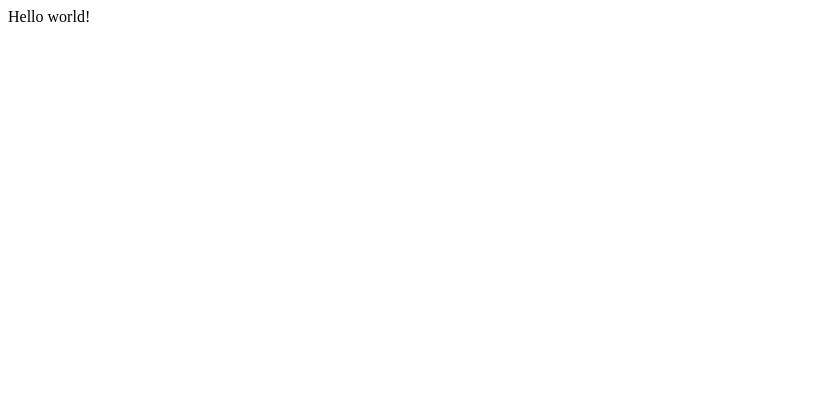
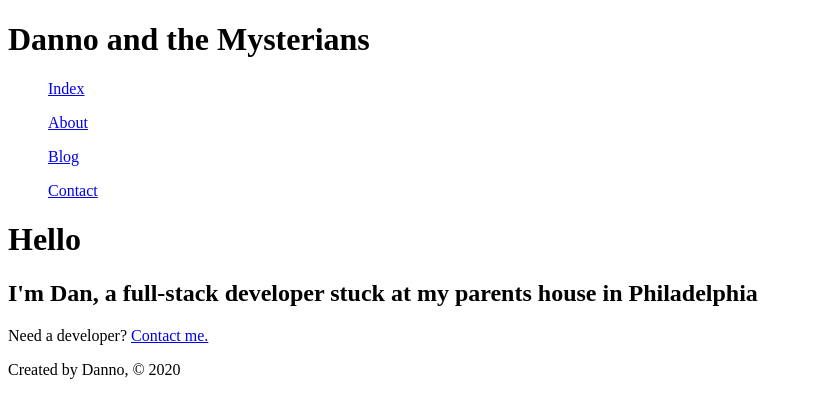
Before and after one commit to inspectordanno/gatsby-bootcamp, a Gatsby site: page / in a window 1280 px wide. Shown: the whole page, without its empty margins (0-813 px from the left). Built offline with nearby package versions, Linux system fonts and the light colour scheme; Gatsby itself is replaced by a stand-in of ours.

Commit message:
initial commit

```diff
--- /dev/null
+++ b/src/components/footer.js
@@ -0,0 +1,11 @@
+import React from 'react';
+
+const Footer = () => {
+  return (
+    <footer>
+      <p>Created by Danno, © 2020</p>
+    </footer>
+  );
+}
+
+export default Footer;
--- /dev/null
+++ b/src/components/header.js
@@ -0,0 +1,26 @@
+import React from 'react';
+import { Link } from 'gatsby';
+
+const Header = () => {
+  return (
+    <header>
+      <h1>Danno and the Mysterians</h1>
+      <nav>
+        <ul>
+          <Link to="/">Index</Link>
+        </ul>
+        <ul>
+          <Link to="/about">About</Link>
+        </ul>
+        <ul>
+          <Link to="/blog">Blog</Link>
+        </ul>
+        <ul>
+          <Link to="/contact">Contact</Link>
+        </ul>
+      </nav>
+    </header>
+  );
+}
+
+export default Header;
--- /dev/null
+++ b/src/pages/about.js
@@ -0,0 +1,19 @@
+import React from 'react';
+import { Link } from 'gatsby';
+
+import Header from '../components/header'
+import Footer from '../components/footer';
+
+const AboutPage = () => {
+  return (
+    <div>
+      <Header />
+      <h1>About</h1>
+      <p>My name is Dan.</p>
+      <Link to="/contact">Want to work with me? Reach out.</Link>
+      <Footer />
+    </div>
+  );
+}
+
+export default AboutPage;
--- a/src/pages/index.js
+++ b/src/pages/index.js
@@ -1,3 +1,19 @@
-import React from "react"
+import React from "react";
+import { Link } from 'gatsby';
 
-export default () => <div>Hello world!</div>
+import Header from '../components/header'
+import Footer from '../components/footer';
+
+const IndexPage = () => {
+  return (
+    <div>
+      <Header />
+      <h1>Hello</h1>
+      <h2>I'm Dan, a full-stack developer stuck at my parents house in Philadelphia</h2>
+      <p>Need a developer? <Link to="/contact">Contact me.</Link></p>
+      <Footer />
+    </div>
+  );
+}
+
+export default IndexPage;
```
Also changed, not shown: src/pages/blog.js (added, +17 -0 lines), src/pages/contact.js (added, +19 -0 lines).
